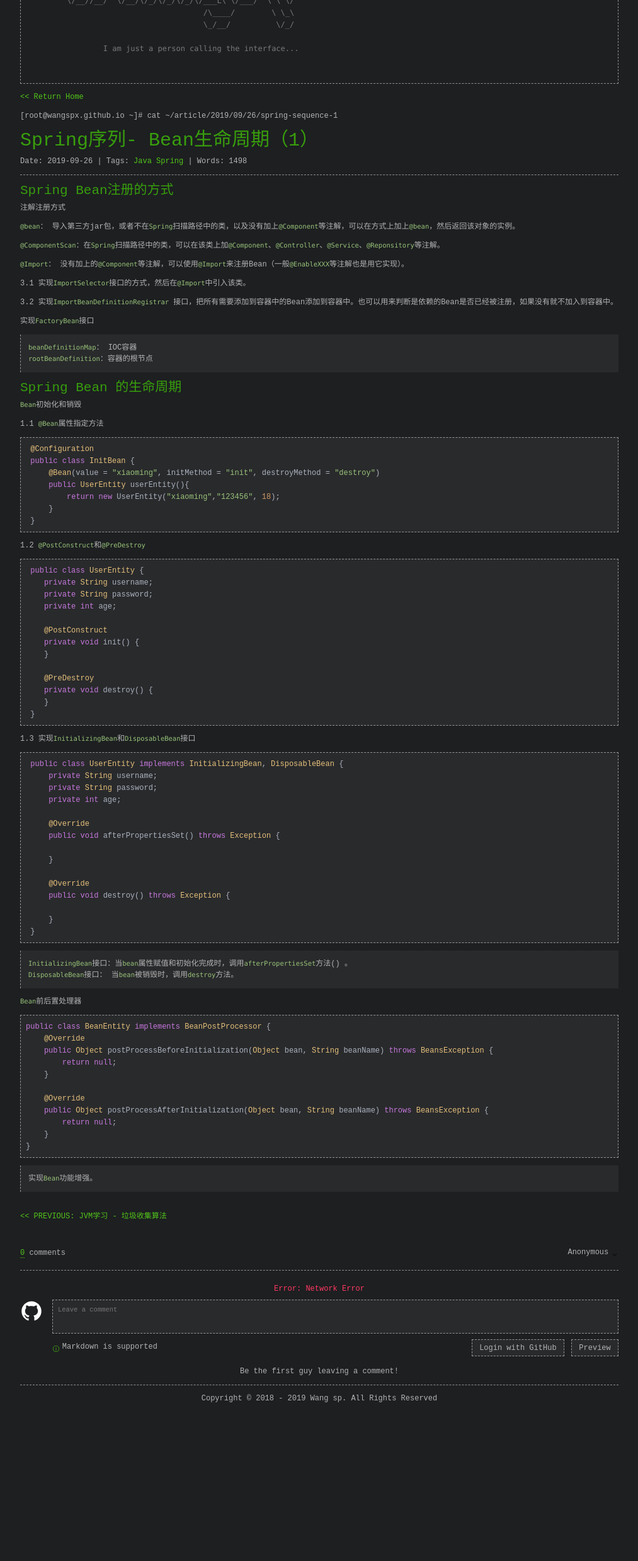
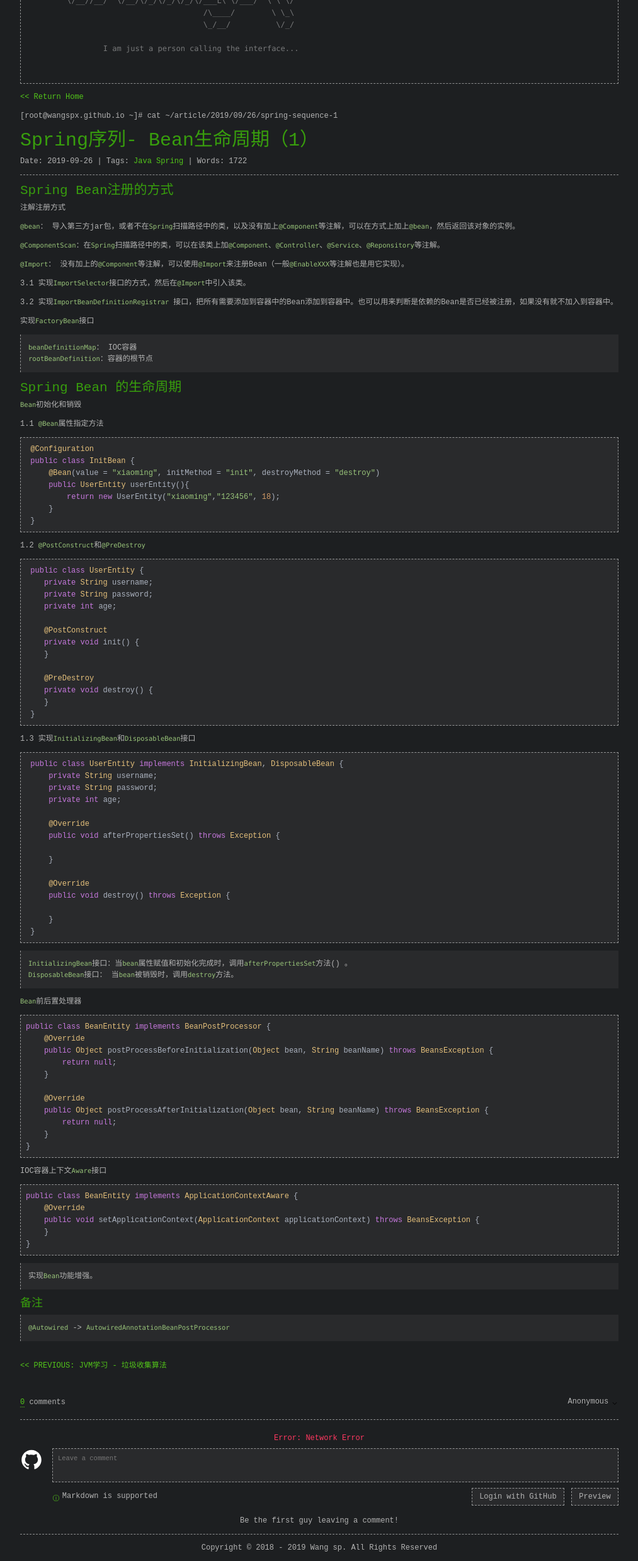
Before and after one commit to shiof/note, a Jekyll site: the page built from _posts/2019/2019-09-26-spring-sequence-1.md, in a window 1280 px wide. Shown: the part 168-2646 px from the top of the page at 63% size, without its empty margins (133-1146 px from the left). Built offline with Jekyll 4.4.1, drawn with Linux system fonts in a browser that asks for light colours; comment, search, counter and statistics services are not loaded.

Commit message:
2019-9-27 17:59:39

```diff
--- a/_posts/2019/2019-09-26-spring-sequence-1.md
+++ b/_posts/2019/2019-09-26-spring-sequence-1.md
@@ -103,4 +103,21 @@ public class BeanEntity implements BeanPostProcessor {
 }
 ~~~
 
+3. IOC容器上下文`Aware`接口
+
+~~~java
+public class BeanEntity implements ApplicationContextAware {
+    @Override
+    public void setApplicationContext(ApplicationContext applicationContext) throws BeansException {
+    }
+}
+~~~
+
+
 > 实现`Bean`功能增强。
+
+#### 备注
+
+> `@Autowired` -> `AutowiredAnnotationBeanPostProcessor`
+>
+>
```
